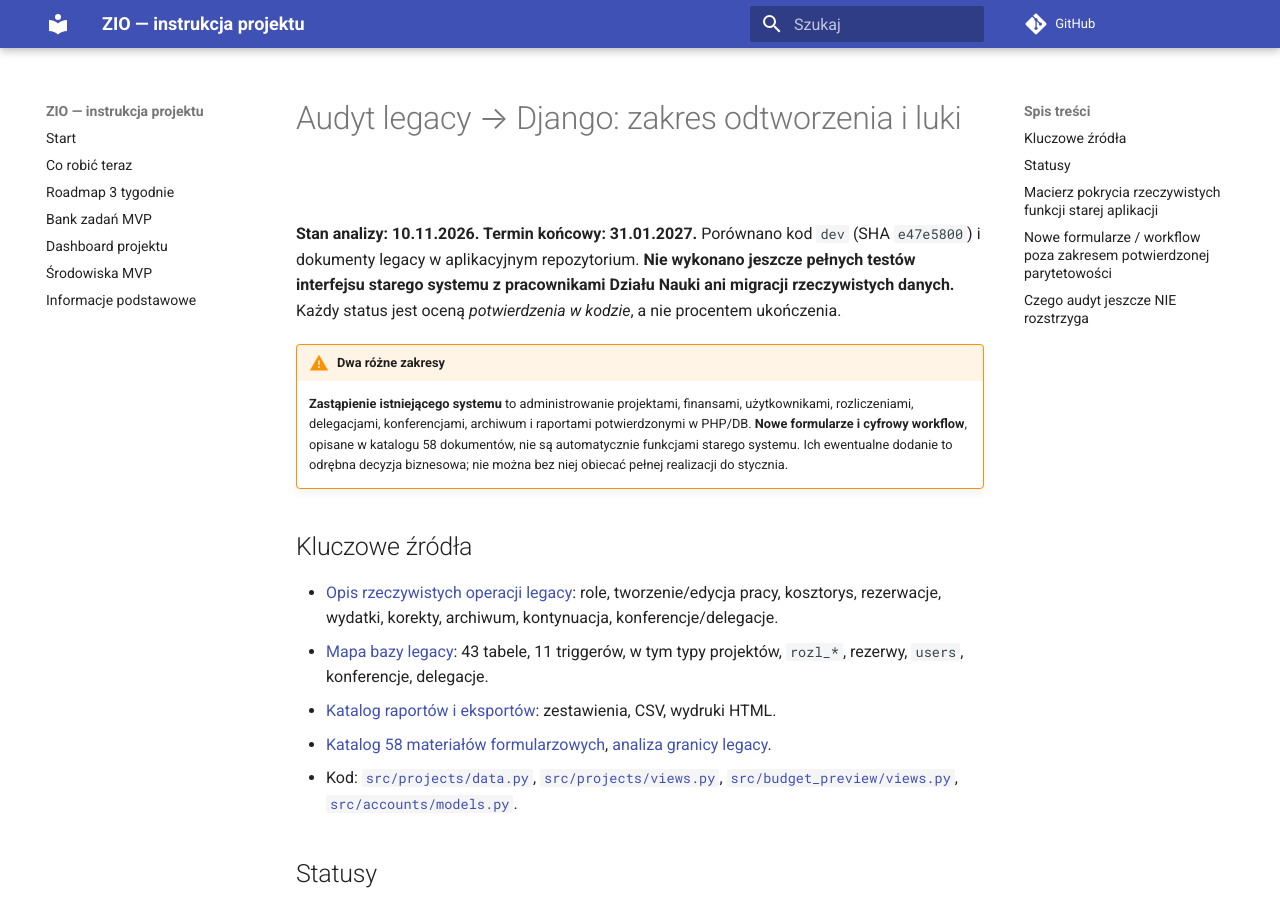
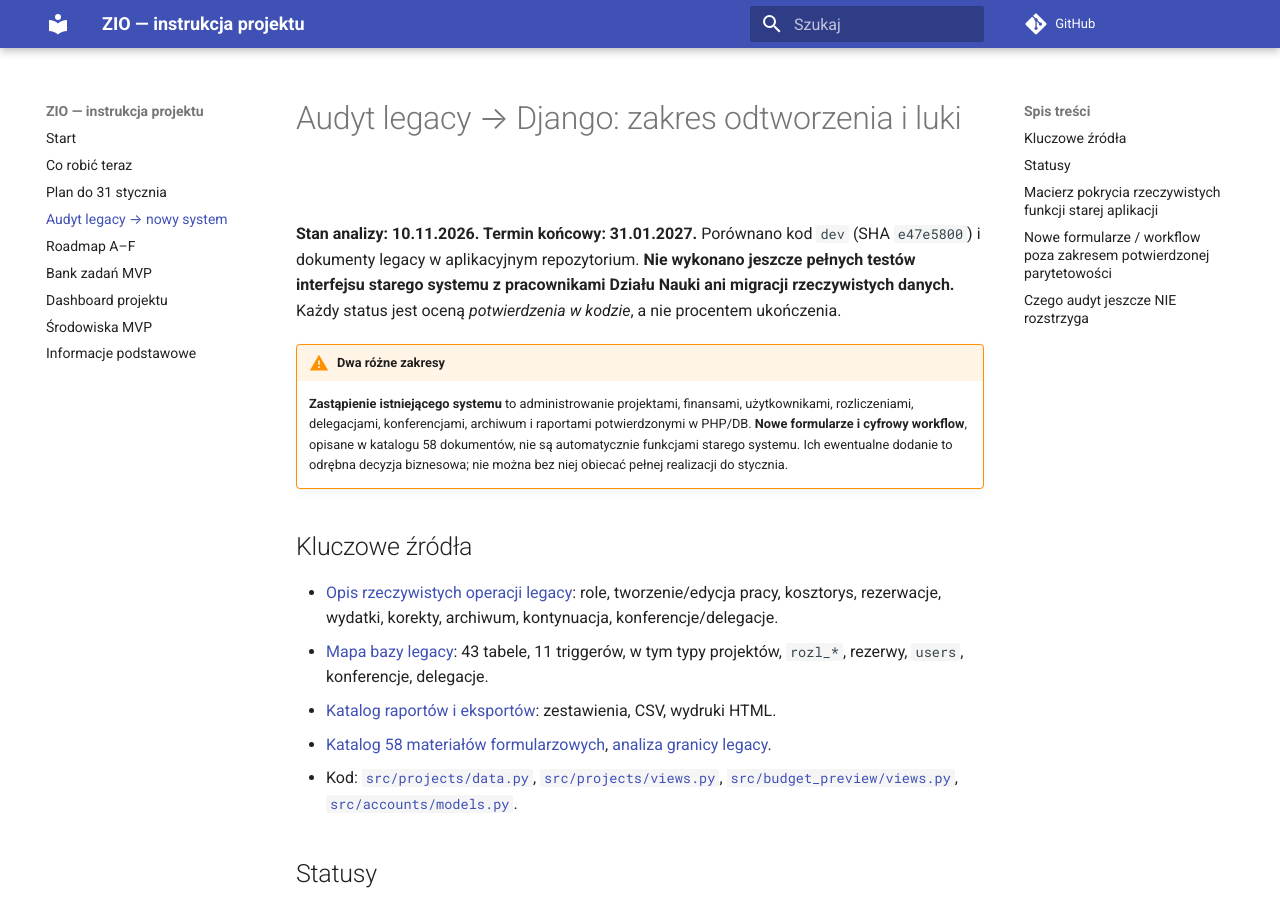
Before and after one commit to zio-wi-pb-mc/pb-science-office-manual, an MkDocs documentation site: the page built from manual/22-audyt-legacy-parity.md, in a window 1280 px wide and 900 px high. Built offline with MkDocs 1.6.1 and Material for MkDocs 9.7.7, drawn with Linux system fonts in a browser that asks for light colours; comment, search, counter and statistics services are not loaded.

Commit message:
docs: align tasks, roadmap, dashboard with Jan 31 hard deadline

```diff
--- a/mkdocs.yml
+++ b/mkdocs.yml
@@ -11,7 +11,9 @@ theme:
 nav:
   - Start: index.md
   - Co robić teraz: 16-propozycje-zadan-po-audycie.md
-  - Roadmap 3 tygodnie: 21-roadmap-3-tygodnie.md
+  - Plan do 31 stycznia: 23-plan-do-31-stycznia.md
+  - Audyt legacy → nowy system: 22-audyt-legacy-parity.md
+  - Roadmap A–F: 21-roadmap-3-tygodnie.md
   - Bank zadań MVP: 17-bank-zadan-mvp.md
   - Dashboard projektu: 19-dashboard-projektu.md
   - Środowiska MVP: 18-srodowiska-mvp.md
```
